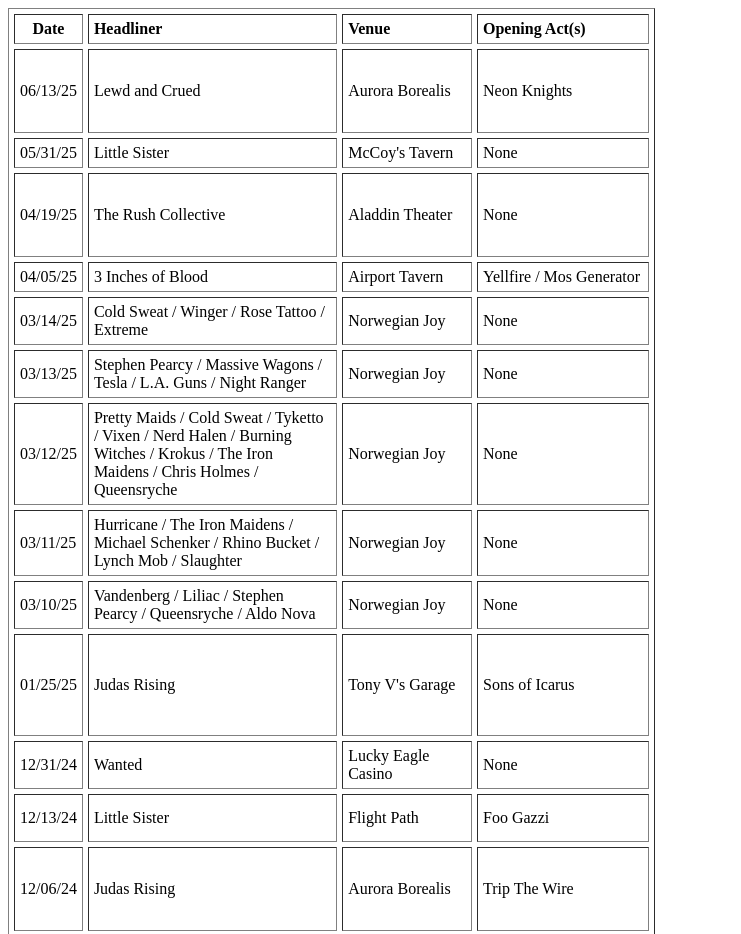
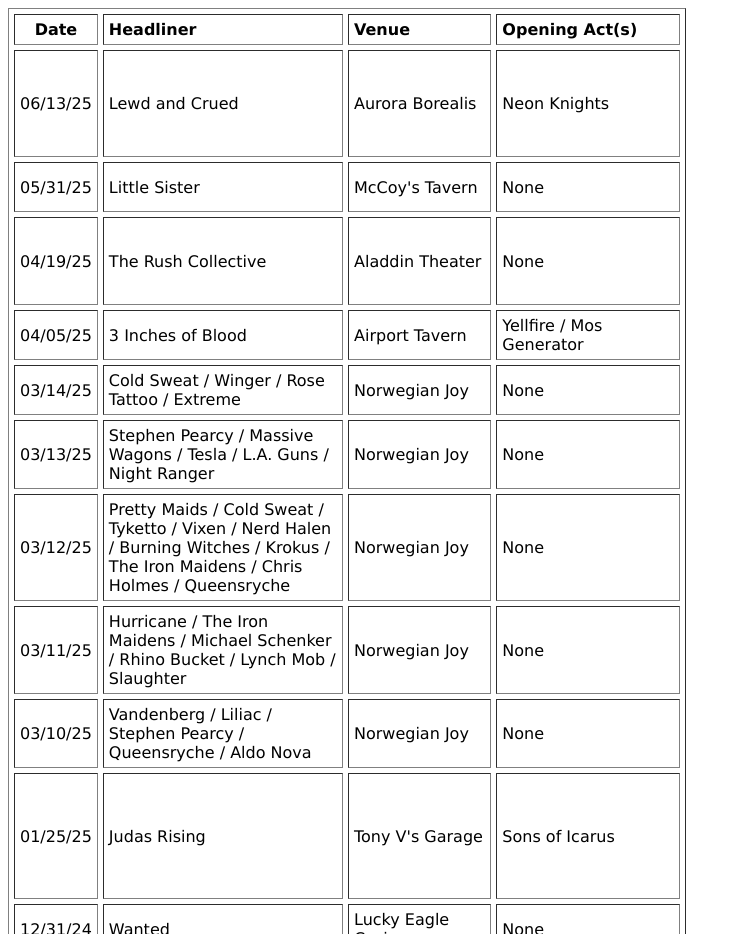
Before and after one commit to dtaylor1/Homepage, a plain HTML site: page concerts.htm in a window 1280 px wide. Shown: the top 934 px of the page, without its empty margins (0-741 px from the left). Drawn offline with Linux system fonts and the light colour scheme.

Commit message:
Add files via upload

```diff
--- a/concerts.htm
+++ b/concerts.htm
@@ -8,7 +8,7 @@
 	<META NAME="CHANGED" CONTENT="0;0">
 </HEAD>
 
-<BODY TEXT="#000000">
+<BODY TEXT="#000000" style="font-family:verdana; font-size: 36px">
 
 <TABLE CELLPADDING=5 CELLSPACING=5 COLS=4 BORDER=1>
 		<COLGROUP>
```
